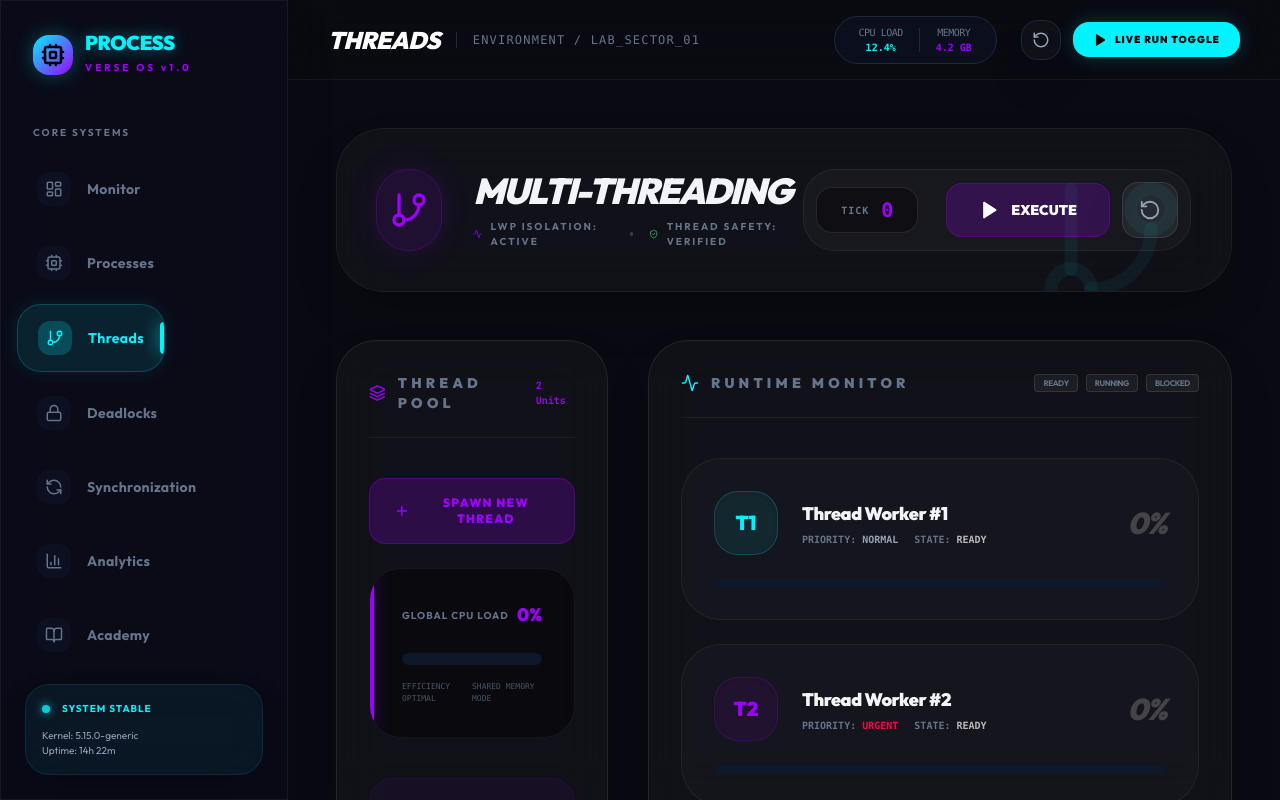
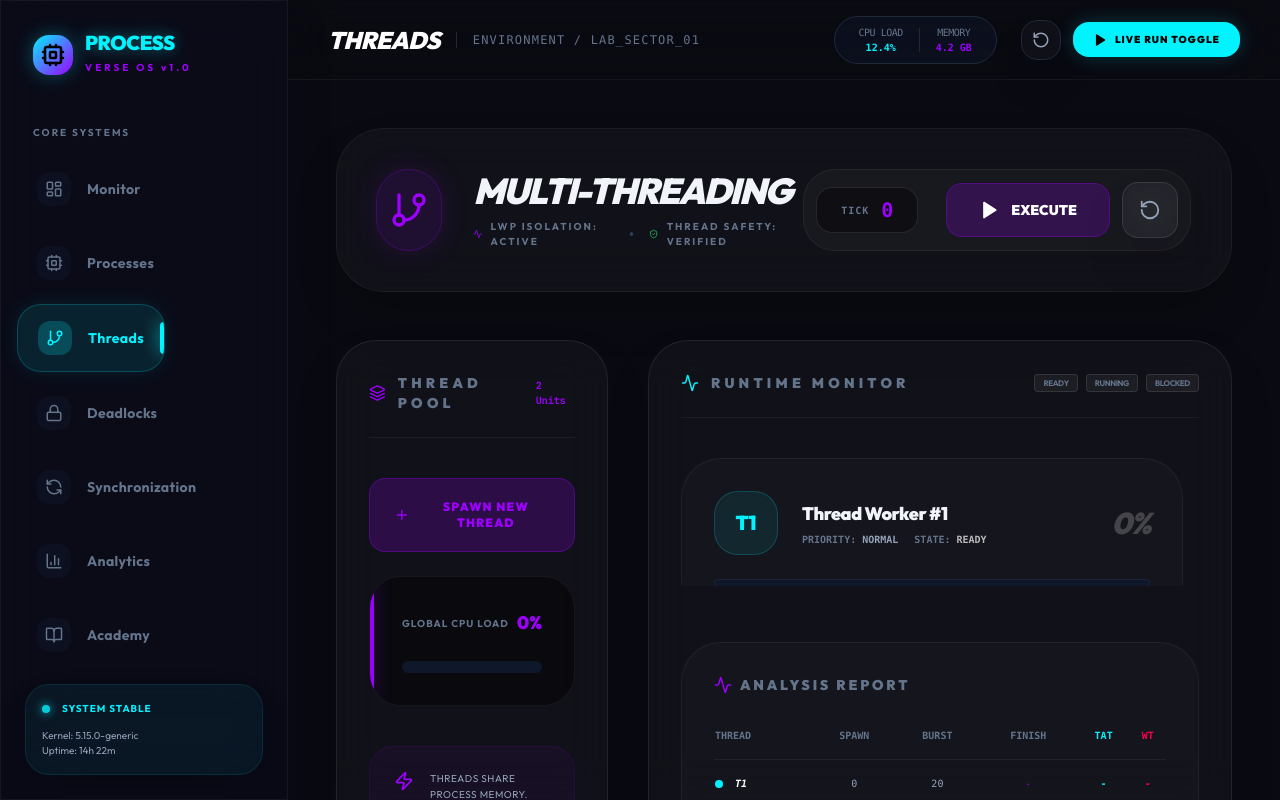
Before and after one commit to Nishitiyer/process-verse, a React (Vite) app: page / in a window 1280 px wide. Both pictures are taken after a click on the button "Threads". Built offline with nearby package versions, Linux system fonts and the light colour scheme.

Commit message:
Fix thread spawning visibility and unique ID logic

```diff
--- a/src/sections/ThreadManagement.tsx
+++ b/src/sections/ThreadManagement.tsx
@@ -26,7 +26,7 @@ interface Thread {
   finishTime?: number
   waitingTime: number
   turnaroundTime: number
-  burstTime: number // Default execution time in ticks
+  burstTime: number
 }
 
 export const ThreadManagement = () => {
@@ -39,75 +39,64 @@ export const ThreadManagement = () => {
     isRunning: false,
     currentTime: 0,
     cpuUsage: 0,
+    nextId: 3, // Global counter for unique IDs
   })
 
-  // Destructure for easier use
-  const { threads, isRunning, currentTime, cpuUsage } = simState
-
+  const { threads, isRunning, currentTime, cpuUsage, nextId } = simState
   const [logs, setLogs] = useState<TraceLog[]>([])
   const timerRef = useRef<any>(null)
+  const listRef = useRef<HTMLDivElement>(null)
 
-  // Simulation Engine (Flat & Atomic)
   const tick = () => {
     setSimState(prev => {
       const nextTime = prev.currentTime + 1
       const nextThreads = prev.threads.map(t => ({ ...t }))
-      let nextLogs: TraceLog[] = []
+      const nextLogs: TraceLog[] = []
 
       const runningIdx = nextThreads.findIndex(t => t.state === 'running')
 
       if (runningIdx === -1) {
-        // Scheduler: Pick first ready thread
         const readyIdx = nextThreads.findIndex(t => t.state === 'ready')
         if (readyIdx !== -1) {
           nextThreads[readyIdx].state = 'running'
           nextLogs.push({
-            id: Date.now().toString() + "-run",
+            id: `run-${nextThreads[readyIdx].id}-${nextTime}`,
             timestamp: new Date().toISOString().split('T')[1].slice(0, 11),
-            code: `pthread_mutex_lock(&cpu_lock); // Dispatching T${nextThreads[readyIdx].id}`,
-            explanation: `Thread ${nextThreads[readyIdx].id} acquired the CPU Mutex and entered the Running state.`
+            code: `pthread_mutex_lock(&cpu_lock);`,
+            explanation: `Thread ${nextThreads[readyIdx].id} is now Running.`
           })
         }
       } else {
-        // Execute running thread
-        const currentThread = nextThreads[runningIdx]
-        currentThread.progress += 5
-
-        if (currentThread.progress >= 100) {
-          currentThread.state = 'terminated'
-          currentThread.progress = 100
-          currentThread.finishTime = nextTime
-
-          // Metrics calculation:
-          // burstTime is 20 ticks (100% / 5% per tick)
-          currentThread.turnaroundTime = currentThread.finishTime - currentThread.arrivalTime
-          currentThread.waitingTime = currentThread.turnaroundTime - currentThread.burstTime
-
+        const t = nextThreads[runningIdx]
+        t.progress += 5
+        if (t.progress >= 100) {
+          t.state = 'terminated'
+          t.progress = 100
+          t.finishTime = nextTime
+          t.turnaroundTime = nextTime - t.arrivalTime
+          t.waitingTime = t.turnaroundTime - t.burstTime
           nextLogs.push({
-            id: Date.now().toString() + "-term",
+            id: `term-${t.id}-${nextTime}`,
             timestamp: new Date().toISOString().split('T')[1].slice(0, 11),
-            code: `pthread_exit(NULL); // Releasing CPU Mutex`,
-            explanation: `Thread ${currentThread.id} completed execution at Time ${nextTime}.`
+            code: `pthread_exit(NULL);`,
+            explanation: `Thread ${t.id} finished at Time ${nextTime}.`
           })
         }
       }
 
-      const nextCpuUsage = prev.isRunning ? (Math.floor(Math.random() * 30) + 40) : 0
-
       if (nextLogs.length > 0) {
-        setLogs(prevLogs => [...prevLogs.slice(-20), ...nextLogs])
+        setLogs(pl => [...pl.slice(-20), ...nextLogs])
       }
 
       return {
         ...prev,
         threads: nextThreads,
         currentTime: nextTime,
-        cpuUsage: nextCpuUsage,
+        cpuUsage: prev.isRunning ? (Math.floor(Math.random() * 30) + 40) : 0,
       }
     })
   }
 
-  // Stable Timer Effect
   useEffect(() => {
     if (isRunning) {
       timerRef.current = setInterval(tick, 200)
@@ -118,24 +107,23 @@ export const ThreadManagement = () => {
   }, [isRunning])
 
   useEffect(() => {
-    const handlePlay = () => setSimState(prev => ({ ...prev, isRunning: !prev.isRunning }))
-    const handleReset = () => resetThreads()
-    window.addEventListener('GLOBAL_PLAY_TOGGLE', handlePlay)
-    window.addEventListener('GLOBAL_RESET', handleReset)
+    const hp = () => setSimState(s => ({ ...s, isRunning: !s.isRunning }))
+    const hr = () => resetThreads()
+    window.addEventListener('GLOBAL_PLAY_TOGGLE', hp)
+    window.addEventListener('GLOBAL_RESET', hr)
     return () => {
-      window.removeEventListener('GLOBAL_PLAY_TOGGLE', handlePlay)
-      window.removeEventListener('GLOBAL_RESET', handleReset)
+      window.removeEventListener('GLOBAL_PLAY_TOGGLE', hp)
+      window.removeEventListener('GLOBAL_RESET', hr)
     }
   }, [])
 
   const addThread = () => {
     setSimState(prev => {
-      const newId = prev.threads.length + 1
       const newThread: Thread = {
-        id: newId,
+        id: prev.nextId,
         state: 'ready',
         priority: Math.floor(Math.random() * 3),
-        color: THREAD_COLORS[newId % THREAD_COLORS.length],
+        color: THREAD_COLORS[prev.nextId % THREAD_COLORS.length],
         progress: 0,
         arrivalTime: prev.currentTime,
         waitingTime: 0,
@@ -144,9 +132,17 @@ export const ThreadManagement = () => {
       }
       return {
         ...prev,
-        threads: [...prev.threads, newThread]
+        threads: [...prev.threads, newThread],
+        nextId: prev.nextId + 1
       }
     })
+
+    // Auto-scroll to bottom of list
+    setTimeout(() => {
+      if (listRef.current) {
+        listRef.current.scrollTop = listRef.current.scrollHeight
+      }
+    }, 100)
   }
 
   const resetThreads = () => {
@@ -159,32 +155,26 @@ export const ThreadManagement = () => {
       isRunning: false,
       currentTime: 0,
       cpuUsage: 0,
+      nextId: 3
     })
   }
 
   return (
     <div className="p-12 space-y-12 max-w-7xl mx-auto custom-scrollbar">
-       {/* Header Section */}
       <div className="flex items-center justify-between glass p-10 rounded-[3rem] border-white/[0.05] relative overflow-hidden">
-        <div className="absolute top-0 right-0 p-10 text-primary/5 -z-10">
-          <GitBranch size={160} />
-        </div>
-
         <div className="flex items-center gap-8">
-          <div className="w-20 h-20 rounded-[2rem] bg-secondary/10 flex items-center justify-center text-secondary shadow-[0_0_30px_rgba(157,0,255,0.15)] outline outline-1 outline-secondary/30">
+          <div className="w-20 h-20 rounded-[2rem] bg-secondary/10 flex items-center justify-center text-secondary outline outline-1 outline-secondary/30 shadow-[0_0_30px_rgba(157,0,255,0.15)]">
             <GitBranch size={40} />
           </div>
           <div>
             <h1 className="text-4xl font-black italic uppercase tracking-tighter mb-2">Multi-Threading</h1>
             <div className="flex items-center gap-4">
                <span className="text-[10px] font-bold text-slate-500 uppercase tracking-[0.2em] flex items-center gap-2">
-                 <Activity size={12} className="text-secondary" />
-                 LWP Isolation: Active
+                 <Activity size={12} className="text-secondary" /> LWP Isolation: Active
                </span>
                <div className="h-1 w-1 rounded-full bg-slate-700" />
                <span className="text-[10px] font-bold text-slate-500 uppercase tracking-[0.2em] flex items-center gap-2">
-                 <ShieldCheck size={12} className="text-green-500" />
-                 Thread Safety: Verified
+                 <ShieldCheck size={12} className="text-green-500" /> Thread Safety: Verified
                </span>
             </div>
           </div>
@@ -196,7 +186,7 @@ export const ThreadManagement = () => {
               <span className="text-secondary text-xl font-black">{currentTime}</span>
            </div>
           <button
-            onClick={() => setSimState(prev => ({ ...prev, isRunning: !prev.isRunning }))}
+            onClick={() => setSimState(s => ({ ...s, isRunning: !s.isRunning }))}
             className={`px-8 py-4 rounded-2xl transition-all font-black text-sm flex items-center gap-3 ${isRunning ? 'bg-amber-500/20 text-amber-500 border border-amber-500/30' : 'btn-secondary text-white'}`}
           >
             {isRunning ? <Pause size={20} /> : <Play size={20} fill="currentColor" />}
@@ -209,19 +199,21 @@ export const ThreadManagement = () => {
       </div>
 
       <div className="grid grid-cols-1 lg:grid-cols-12 gap-10">
-        {/* Left: Pool Management */}
         <div className="lg:col-span-4 space-y-8">
            <div className="glass-card flex flex-col gap-10">
               <div className="flex items-center justify-between border-b border-white/[0.05] pb-6">
                 <h3 className="text-sm font-black uppercase tracking-[0.3em] text-slate-500 flex items-center gap-3">
-                  <Layers size={18} className="text-secondary" />
-                  Thread Pool
+                  <Layers size={18} className="text-secondary" /> Thread Pool
                 </h3>
                 <span className="mono text-[10px] text-secondary font-bold">{threads.length} Units</span>
               </div>
 
               <div className="space-y-6">
-                 <button onClick={addThread} className="w-full btn-secondary flex items-center justify-center gap-3 py-4 text-xs font-black uppercase tracking-widest hover:shadow-[0_0_15px_rgba(157,0,255,0.4)]">
+                 <button
+                    onClick={addThread}
+                    id="spawn-thread-btn"
+                    className="w-full btn-secondary flex items-center justify-center gap-3 py-5 text-xs font-black uppercase tracking-widest hover:shadow-[0_0_25px_rgba(157,0,255,0.4)] active:scale-95 z-20"
+                 >
                     <Plus size={18} />
                     SPAWN NEW THREAD
                  </button>
@@ -238,48 +230,40 @@ export const ThreadManagement = () => {
                          animate={{ width: `${cpuUsage}%` }}
                        />
                     </div>
-                    <div className="mt-4 flex justify-between text-[8px] font-mono text-slate-600 uppercase">
-                       <span>Efficiency Optimal</span>
-                       <span>Shared Memory Mode</span>
-                    </div>
                  </div>
               </div>
 
               <div className="p-6 rounded-3xl bg-secondary/5 border border-secondary/10">
-                 <div className="flex items-start gap-4">
-                    <div className="p-3 rounded-xl bg-secondary/20 text-secondary">
-                       <Zap size={20} />
-                    </div>
-                    <p className="text-[10px] text-slate-400 leading-relaxed font-medium uppercase tracking-wider">
-                      Shared resources are protected by mutex locks to prevent race conditions during execution.
-                    </p>
-                 </div>
+                 <p className="text-[10px] text-slate-400 leading-relaxed font-medium uppercase tracking-wider flex items-start gap-4">
+                    <Zap size={20} className="text-secondary flex-shrink-0" />
+                    Threads share process memory. Mutex locks are active for critical sections.
+                 </p>
               </div>
            </div>
         </div>
 
-        {/* Right: Runtime Visualizer */}
         <div className="lg:col-span-8 space-y-8">
-           <div className="glass-card min-h-[500px] flex flex-col gap-10">
+           <div className="glass-card flex flex-col gap-10 overflow-hidden" style={{ maxHeight: '800px' }}>
               <div className="flex items-center justify-between border-b border-white/5 pb-6">
                 <h3 className="text-sm font-black uppercase tracking-[0.3em] text-slate-500 flex items-center gap-3">
-                  <Activity size={18} className="text-primary" />
-                  Runtime Monitor
+                  <Activity size={18} className="text-primary" /> Runtime Monitor
                 </h3>
-                <div className="flex gap-2">
+                 <div className="flex gap-2">
                    {['READY', 'RUNNING', 'BLOCKED'].map(s => (
                      <span key={s} className="text-[8px] font-bold bg-white/5 border border-white/10 px-2 py-0.5 rounded tracking-tighter text-slate-500">{s}</span>
                    ))}
                 </div>
               </div>
 
-              <div className="space-y-6">
-                <AnimatePresence>
+              <div ref={listRef} className="space-y-6 overflow-y-auto pr-4 custom-scrollbar" style={{ maxHeight: '600px' }}>
+                <AnimatePresence initial={false}>
                   {threads.map((t) => (
                     <motion.div
                       key={t.id}
-                      initial={{ opacity: 0, x: 20 }}
-                      animate={{ opacity: 1, x: 0 }}
+                      initial={{ opacity: 0, y: 30, scale: 0.95 }}
+                      animate={{ opacity: 1, y: 0, scale: 1 }}
+                      exit={{ opacity: 0, scale: 0.9 }}
+                      transition={{ type: 'spring', stiffness: 300, damping: 30 }}
                       className="group p-8 rounded-[2.5rem] bg-white/[0.02] border border-white/[0.05] flex flex-col gap-6 relative overflow-hidden hover:bg-white/[0.05] transition-all duration-500"
                     >
                        <div className="flex items-center justify-between relative z-10">
@@ -296,92 +280,69 @@ export const ThreadManagement = () => {
                                   {t.state === 'running' && <span className="text-[10px] font-bold px-2 py-0.5 rounded-full bg-green-500 text-black uppercase animate-pulse">Running</span>}
                                   {t.state === 'terminated' && <span className="text-[10px] font-bold px-2 py-0.5 rounded-full bg-slate-700 text-slate-400 uppercase">Finished</span>}
                                 </h4>
-                                <div className="flex gap-4 mt-1 font-mono text-[10px] uppercase font-bold">
-                                   <span className="text-slate-500">Priority: <span className={t.priority === 0 ? 'text-accent' : 'text-slate-400'}>{t.priority === 0 ? 'Urgent' : t.priority === 1 ? 'Normal' : 'Background'}</span></span>
-                                   <span className="text-slate-500">State: <span className="text-white/70">{t.state}</span></span>
+                                <div className="flex gap-4 mt-1 font-mono text-[10px] uppercase font-bold text-slate-500">
+                                   <span>Priority: <span className={t.priority === 0 ? 'text-accent' : 'text-slate-400'}>{t.priority === 0 ? 'Urgent' : t.priority === 1 ? 'Normal' : 'Background'}</span></span>
+                                   <span>State: <span className="text-white/70">{t.state}</span></span>
                                 </div>
                              </div>
                           </div>
-                          <div className="text-right">
-                             <div className="text-3xl font-black italic text-white/20 group-hover:text-white/40 transition-colors uppercase tracking-tighter">{t.progress}%</div>
+                          <div className="text-right text-3xl font-black italic text-white/20 group-hover:text-white/40 transition-colors uppercase tracking-tighter">
+                             {t.progress}%
                           </div>
                        </div>
 
-                       <div className="relative h-2 w-full bg-slate-900 rounded-full overflow-hidden p-0.5">
+                       <div className="relative h-2 w-full bg-slate-900 rounded-full overflow-hidden p-0.5 border border-white/5">
                           <motion.div
-                            className="h-full rounded-full transition-all duration-300"
-                            style={{ backgroundColor: t.color, boxShadow: `0 0 15px ${t.color}55` }}
+                            className="h-full rounded-full shadow-[0_0_15px_currentColor]"
+                            style={{ backgroundColor: t.color, color: t.color }}
                             animate={{ width: `${t.progress}%` }}
                           />
                        </div>
-
-                       {/* Hover Overlay */}
-                       <div className="absolute inset-0 bg-gradient-to-r from-transparent via-white/[0.02] to-transparent -translate-x-full group-hover:translate-x-full transition-transform duration-1000" />
                     </motion.div>
                   ))}
                 </AnimatePresence>
                 {threads.length === 0 && <div className="p-20 text-center text-slate-800 italic uppercase font-black tracking-widest text-2xl opacity-20">No_Threads_Active</div>}
               </div>
 
-              {/* Thread Analysis Table */}
-              <div className="mt-12 p-8 rounded-[2.5rem] bg-white/[0.02] border border-white/5">
+              <div className="mt-4 p-8 rounded-[2.5rem] bg-white/[0.02] border border-white/5">
                 <h3 className="text-sm font-black uppercase tracking-[0.2em] text-slate-500 mb-8 flex items-center gap-2">
-                   <Activity size={18} className="text-secondary" />
-                   Thread Performance Analysis
+                   <Activity size={18} className="text-secondary" /> Analysis Report
                 </h3>
-
-                <div className="overflow-x-auto custom-scrollbar">
+                <div className="overflow-x-auto custom-scrollbar max-h-[300px]">
                   <table className="w-full text-left font-mono text-[10px]">
                     <thead>
                       <tr className="border-b border-white/5 text-slate-500">
-                        <th className="pb-4 font-black">THREAD</th>
-                        <th className="pb-4 font-black text-center">SPAWN_TIME</th>
-                        <th className="pb-4 font-black text-center">BURST (T)</th>
-                        <th className="pb-4 font-black text-center">FINISH</th>
-                        <th className="pb-4 font-black text-center">TAT</th>
-                        <th className="pb-4 font-black text-center">WT</th>
+                        <th className="pb-4">THREAD</th>
+                        <th className="pb-4 text-center">SPAWN</th>
+                        <th className="pb-4 text-center">BURST</th>
+                        <th className="pb-4 text-center">FINISH</th>
+                        <th className="pb-4 text-center text-primary">TAT</th>
+                        <th className="pb-4 text-center text-accent">WT</th>
                       </tr>
                     </thead>
                     <tbody className="divide-y divide-white/5">
                       {threads.map(t => (
                         <tr key={t.id} className="group hover:bg-white/[0.02]">
-                          <td className="py-4">
-                            <div className="flex items-center gap-3">
-                              <div className="w-2 h-2 rounded-full" style={{ backgroundColor: t.color }} />
-                              <span className="font-bold text-white italic">T{t.id} (Worker)</span>
-                            </div>
+                          <td className="py-4 flex items-center gap-3">
+                            <div className="w-2 h-2 rounded-full" style={{ backgroundColor: t.color }} />
+                            <span className="font-bold text-white italic">T{t.id}</span>
                           </td>
                           <td className="py-4 text-center text-slate-400">{t.arrivalTime}</td>
                           <td className="py-4 text-center text-slate-400">{t.burstTime}</td>
-                          <td className="py-4 text-center font-bold text-secondary">{t.state === 'terminated' ? t.finishTime : '-'}</td>
-                          <td className="py-4 text-center font-bold text-primary">{t.state === 'terminated' ? t.turnaroundTime : '-'}</td>
-                          <td className="py-4 text-center font-bold text-accent">{t.state === 'terminated' ? t.waitingTime : '-'}</td>
+                          <td className="py-4 text-center text-secondary">{t.state === 'terminated' ? t.finishTime : '-'}</td>
+                          <td className="py-4 text-center text-primary font-bold">{t.state === 'terminated' ? t.turnaroundTime : '-'}</td>
+                          <td className="py-4 text-center text-accent font-bold">{t.state === 'terminated' ? t.waitingTime : '-'}</td>
                         </tr>
                       ))}
                     </tbody>
-                    {threads.some(t => t.state === 'terminated') && (
-                      <tfoot>
-                        <tr className="border-t border-white/10 bg-white/[0.02]">
-                          <td colSpan={4} className="py-4 font-black text-right pr-8 text-slate-500 uppercase tracking-widest">Averages</td>
-                          <td className="py-4 text-center font-black text-primary">
-                            {(threads.filter(t => t.state === 'terminated').reduce((acc, t) => acc + t.turnaroundTime, 0) / threads.filter(t => t.state === 'terminated').length).toFixed(2)}
-                          </td>
-                          <td className="py-4 text-center font-black text-accent">
-                            {(threads.filter(t => t.state === 'terminated').reduce((acc, t) => acc + t.waitingTime, 0) / threads.filter(t => t.state === 'terminated').length).toFixed(2)}
-                          </td>
-                        </tr>
-                      </tfoot>
-                    )}
                   </table>
                 </div>
               </div>
 
-              {/* Live Code Tracer */}
               <LiveCodeTracer logs={logs} />
            </div>
         </div>
       </div>
-
       <AlgorithmDeepDive algorithm="Threads" />
     </div>
   )
```
